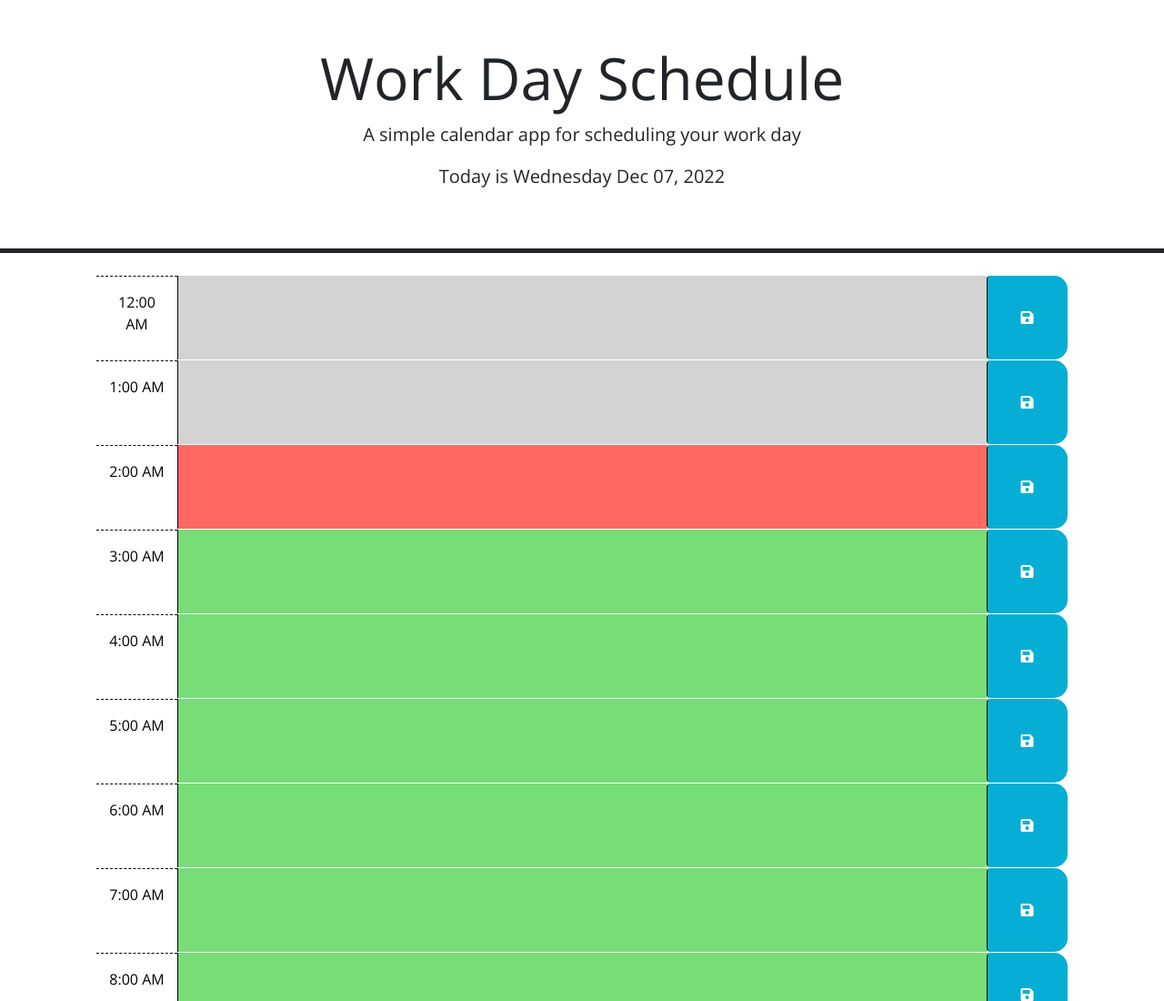
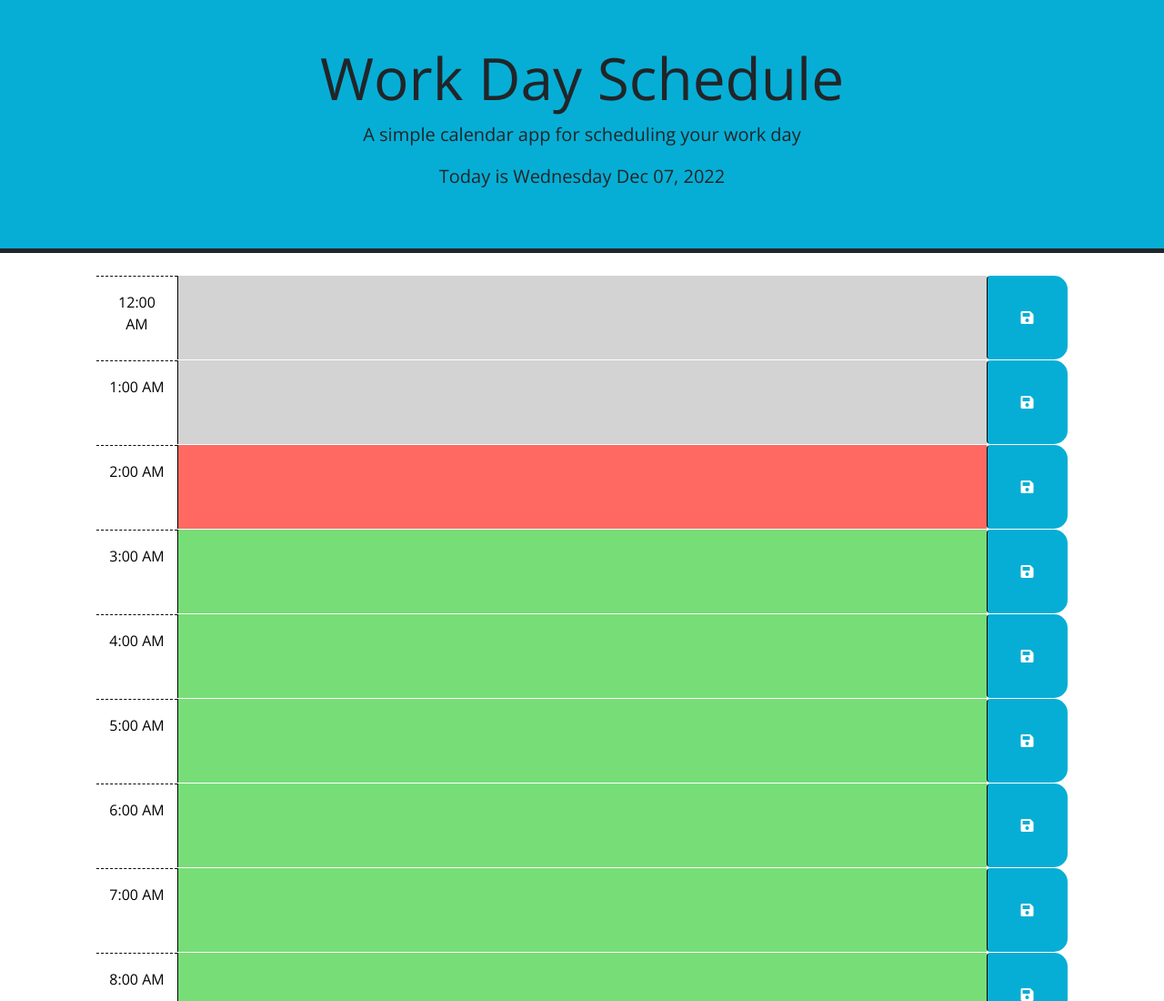
Before and after one commit to isaackice/work-day-scheduler-id, a plain HTML site: page index.html in a window 1280 px wide. Shown: the top 1100 px of the page at 91% size. Drawn offline with nearby package versions, Linux system fonts and the light colour scheme.

Commit message:
added header background and a readme page

```diff
--- a/assets/css/style.css
+++ b/assets/css/style.css
@@ -5,6 +5,10 @@ body {
     font-size: 16px;
 }
 
+header {
+    background-color: #06aed5;
+
+}
 
 textarea {
     background: transparent;
```
Also changed, not shown: images/work-day-schedule-1.png (added), images/work-day-schedule-2.png (added), 1 other file.
